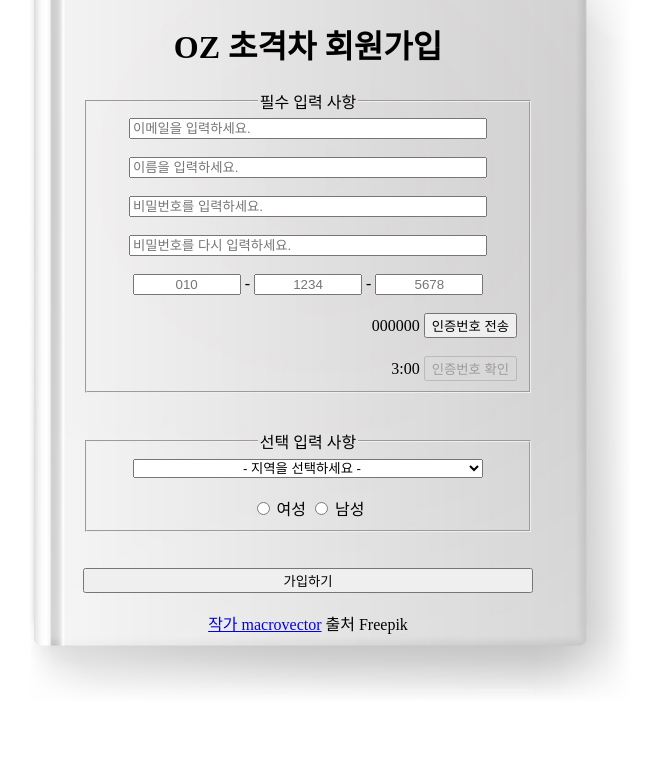
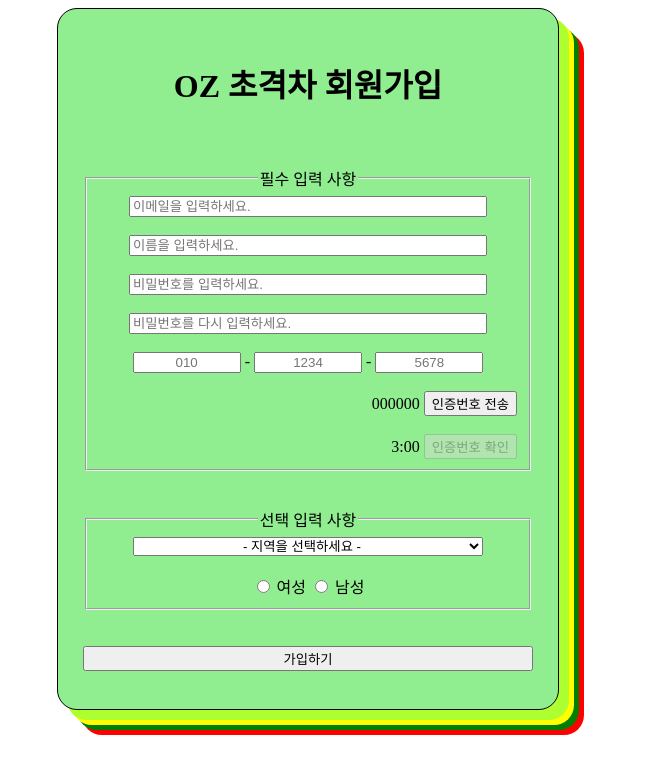
Before and after one commit to FLOWOLFOX/OZ_FE, a plain HTML site: page 1.CSS를이용한회원가입폼만들기.html in a window 1280 px wide. Shown: the whole page, without its empty margins (332-984 px from the left). Drawn offline with Linux system fonts and the light colour scheme.

Commit message:
요구사항 확인 및 수정

```diff
--- a/1.CSS를이용한회원가입폼만들기.html
+++ b/1.CSS를이용한회원가입폼만들기.html
@@ -8,11 +8,25 @@
             text-align: center;
         }
         body{
-            background-image: url(images/북커버.jpg);
-            background-size: 1000px 950px;
-            background-repeat: no-repeat;
-            background-origin: content-box;
-            background-position: center;
+            display: flex;
+            justify-content: center;
+            align-items: center;
+        }
+        .box{
+            width: 500px;
+            height: 700px;
+            border: 1px solid;
+            border-radius: 20px;
+            display: flex;
+            flex-direction: column;
+            background-color: lightgreen;
+            box-shadow: 10px 10px greenyellow,
+                        15px 15px yellow,
+                        20px 20px green,
+                        25px 25px red;
+        }
+        header{
+            padding-top: 30px;
         }
         main{
             width: 450px;
@@ -37,6 +51,7 @@
     </style>
 </head>
 <body>
+    <div class="box">
         <header>
             <h1>OZ 초격차 회원가입</h1>
         </header>
@@ -97,9 +112,6 @@
                 <input type="submit" id="submit" value="가입하기">
             </form>
         </main>
-    <br>
-    <footer>
-        <a href="https://kr.freepik.com/free-vector/vector-blank-book-cover-isolated-on-white_10601355.htm#query=%EC%B1%85%20%ED%91%9C%EC%A7%80&position=13&from_view=keyword&track=ais&uuid=ed7ce504-8914-473b-b027-dbd96881d23b">작가 macrovector</a> 출처 Freepik
-    </footer>
+    </div>
 </body>
 </html>
```
Lines whose indentation alone changed are shown as unchanged.
